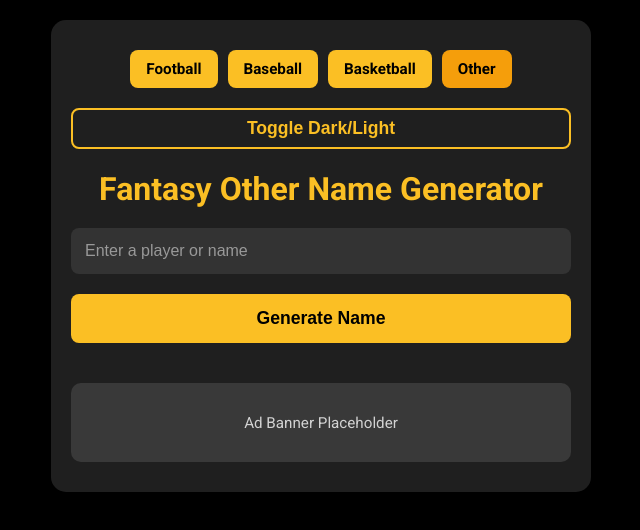
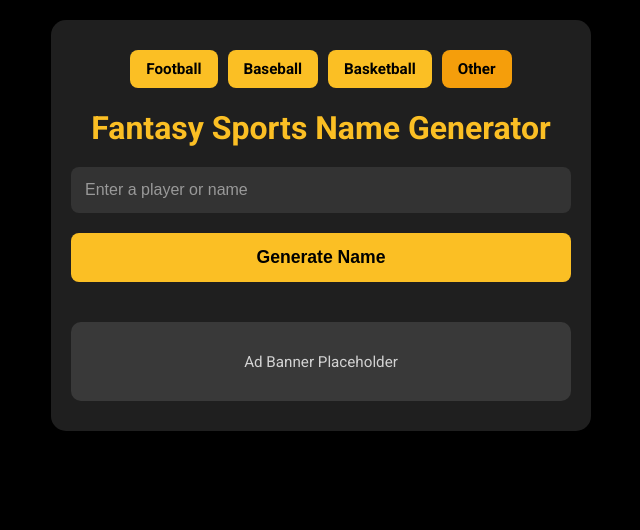
Before and after one commit to Tspeed19/fantasy-sports-namer, a plain HTML site: page templates/index.html in a window 1280 px wide. Both pictures are taken after a click on the element "Other". Shown: the whole page, without its empty margins (319-959 px from the left). Drawn offline with Linux system fonts and the light colour scheme.

Commit message:
Update index.html

```diff
--- a/templates/index.html
+++ b/templates/index.html
@@ -12,13 +12,6 @@
       --accent-color: #fbbf24;
       --card-bg: #1f1f1f;
       --input-bg: #333333;
-    }
-    body.light-mode {
-      --bg-color: #ffffff;
-      --text-color: #000000;
-      --accent-color: #fbbf24;
-      --card-bg: #f2f2f2;
-      --input-bg: #dddddd;
     }
     body {
       margin: 0;
@@ -111,25 +104,6 @@
     .tab.active {
       background: #f59e0b;
     }
-    .toggle {
-      display: flex;
-      justify-content: center;
-      margin-bottom: 20px;
-    }
-    .toggle button {
-      background: none;
-      border: 2px solid var(--accent-color);
-      color: var(--accent-color);
-      padding: 8px 16px;
-      border-radius: 8px;
-      cursor: pointer;
-      font-weight: bold;
-      transition: background 0.3s, color 0.3s;
-    }
-    .toggle button:hover {
-      background: var(--accent-color);
-      color: #000;
-    }
     @media (max-width: 480px) {
       h1 {
         font-size: 1.5rem;
@@ -151,10 +125,6 @@
       <div class="tab" data-sport="Baseball">Baseball</div>
       <div class="tab" data-sport="Basketball">Basketball</div>
       <div class="tab" data-sport="Other">Other</div>
-    </div>
-
-    <div class="toggle">
-      <button id="toggleMode">Toggle Dark/Light</button>
     </div>
 
     <h1 id="pageTitle">Fantasy Football Name Generator</h1>
@@ -180,13 +150,16 @@
         document.querySelectorAll(".tab").forEach(t => t.classList.remove("active"));
         tab.classList.add("active");
         selectedSport = tab.dataset.sport;
-        document.getElementById("pageTitle").textContent =
-          `Fantasy ${selectedSport} Name Generator`;
+
+        // Title logic:
+        if (selectedSport === "Other") {
+          document.getElementById("pageTitle").textContent =
+            "Fantasy Sports Name Generator";
+        } else {
+          document.getElementById("pageTitle").textContent =
+            `Fantasy ${selectedSport} Name Generator`;
+        }
       });
-    });
-
-    document.getElementById("toggleMode").addEventListener("click", () => {
-      document.body.classList.toggle("light-mode");
     });
 
     document.getElementById("nameForm").addEventListener("submit", function(e) {
```
